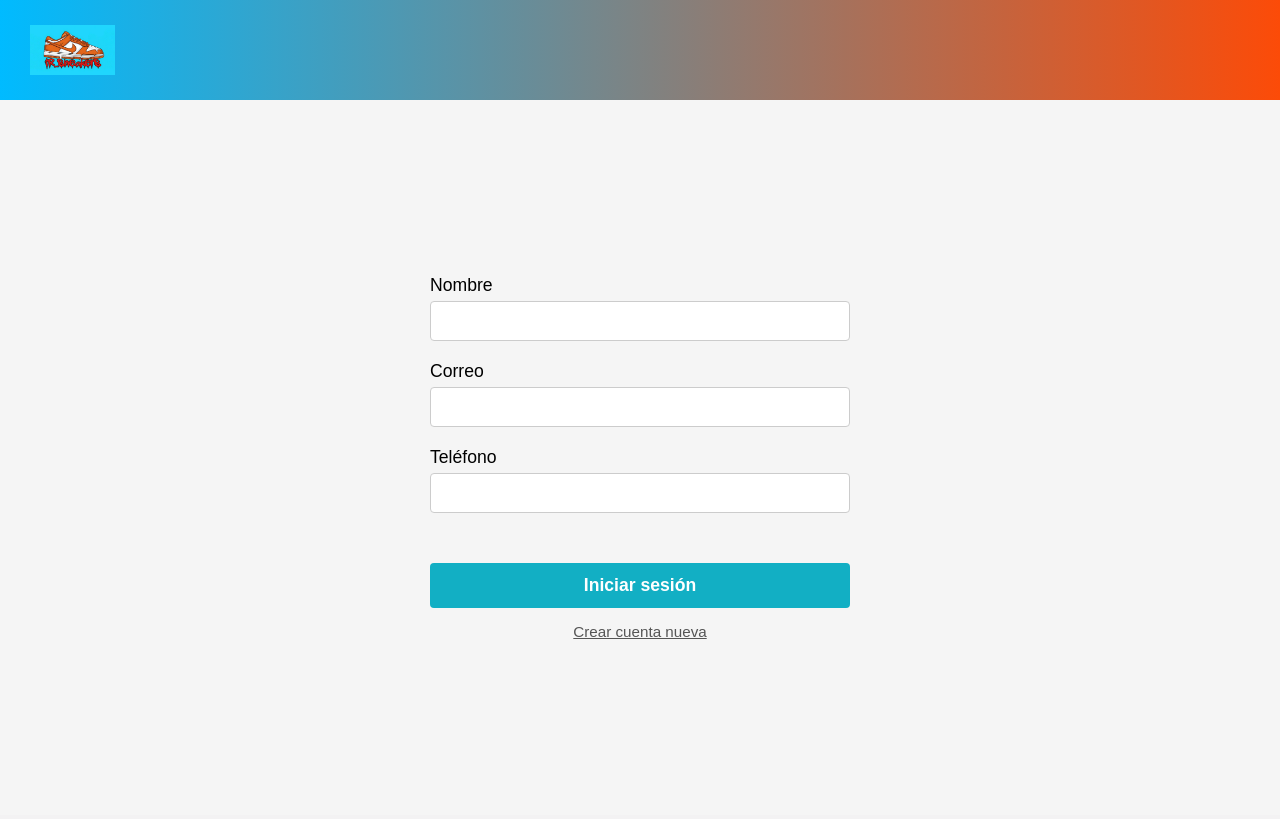
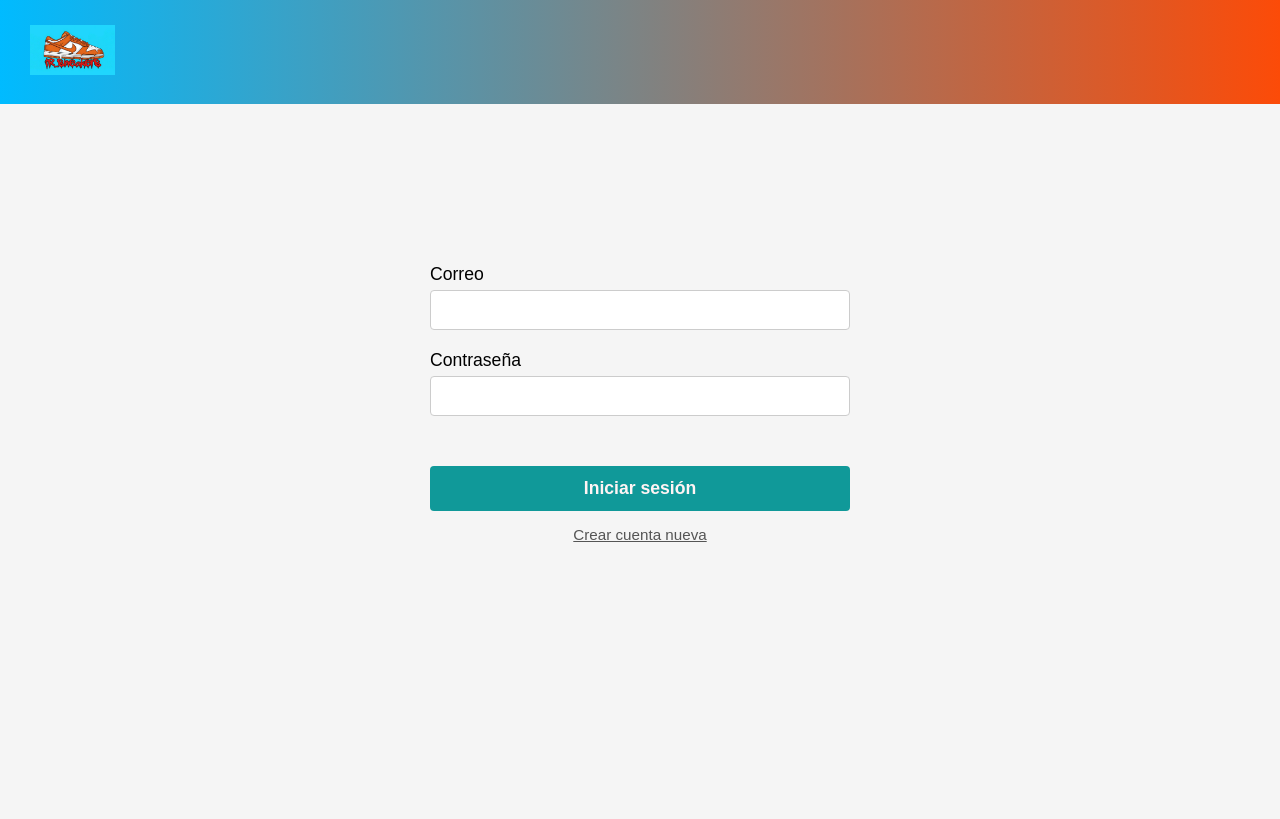
Before and after one commit to IsaacMdzX/ProyectoIngdeSoftware, a Flask app: page /auth/login in a window 1280 px wide. Before the commit the page ends 639 px from the top, so only its background shows below. Run offline with Flask 3, Linux system fonts and the light colour scheme; parts of the project's set-up code (start-up, migrations or seed data) failed here and were passed over.

Commit message:
Se actualizóel login

```diff
--- a/static/css/estilo_login.css
+++ b/static/css/estilo_login.css
@@ -1,7 +1,5 @@
 body.login {
     font-family: sans-serif;
-    margin: 0;
-    padding: 0;
     background-color: #f5f5f5;
     min-height: 100vh;
 }
@@ -13,34 +11,28 @@ header {
     background: linear-gradient(to right, #00BBFF 0%, #7E8383 50%, #FC4B08 100%);
     min-height: 80px;
 }
-.header-login .logo {
-  margin-bottom: 0;
-  display: flex;
-  align-items: center;
-}
 .header-login .logo-img {
     height: 50px;
     max-width: 100%;
+}
+* {
+    margin: 0;
+    padding: 0;
+    box-sizing: border-box;
 }
 .login-page {
     min-height: calc(100vh - 85px);
     display: flex;
     justify-content: center;
-    align-items: center;
+    align-items: flex-start;
     background-color: #f5f5f5;
-    padding: 20px;
-    margin: 0;
-    position: relative;
-    width: 100%;
-    box-sizing: border-box;
+    padding: 120px;
 }
 .contenedor-formulario {
     width: 100%;
     max-width: 500px;
     background-color: transparent;
     padding: 40px;
-    margin: 0;
-    box-sizing: border-box;
 }
 .grupo-input {
     margin-bottom: 20px;
@@ -57,20 +49,20 @@ header {
     border: 1px solid #ccc;
     border-radius: 4px;
     font-size: 1em;
-    box-sizing: border-box;
     background-color: white;
 }
 .boton-principal {
     width: 100%;
     padding: 12px;
-    background-color: #12afc4;
+    background-color: #109999;
     border: none;
     border-radius: 4px;
     font-size: 1.1em;
     font-weight: 600;
-    color: #ffffff;
+    color: #fff4f4;
     margin-top: 30px;
     transition: background-color 0.2s;
+    cursor: pointer;
 }
 .boton-principal:hover {
     background-color: #999999;
@@ -82,20 +74,8 @@ header {
     margin-top: 15px;
     color: #555;
     text-decoration: underline;
-
     font-size: 0.95em;
 }
 .enlace-secundario:hover {
     color: #000;
 }
-* {
-    margin: 0;
-    padding: 0;
-    box-sizing: border-box;
-}
-html, body {
-    margin: 0;
-    padding: 0;
-    width: 100%;
-    height: 100%;
-}
--- a/templates/login.html
+++ b/templates/login.html
@@ -17,12 +17,7 @@
 
     <main class="login-page">
         <div class="contenedor-formulario">
-            <form action="{{ url_for('auth.login') }}" method="POST">
-
-                <div class="grupo-input">
-                    <label for="nombre">Nombre</label>
-                    <input type="text" id="nombre" name="nombre" required>
-                </div>
+            <form action="procesar_login.php" method="POST">
 
                 <div class="grupo-input">
                     <label for="correo">Correo</label>
@@ -30,18 +25,14 @@
                 </div>
 
                 <div class="grupo-input">
-                    <label for="telefono">Teléfono</label>
-                    <input type="tel" id="telefono" name="telefono" required>
+                    <label for="contraseña">Contraseña</label>
+                    <input type="password" id="contraseña" name="contraseña" required>
                 </div>
 
                 <button type="submit" class="boton-principal">
                     Iniciar sesión
                 </button>
-
-                <a href="#" class="enlace-secundario">
-                    Crear cuenta nueva
-                </a>
-
+                <a href="Crear_cuenta.html" class="enlace-secundario">Crear cuenta nueva</a>
             </form>
         </div>
     </main>
```
Lines whose indentation alone changed are shown as unchanged.
